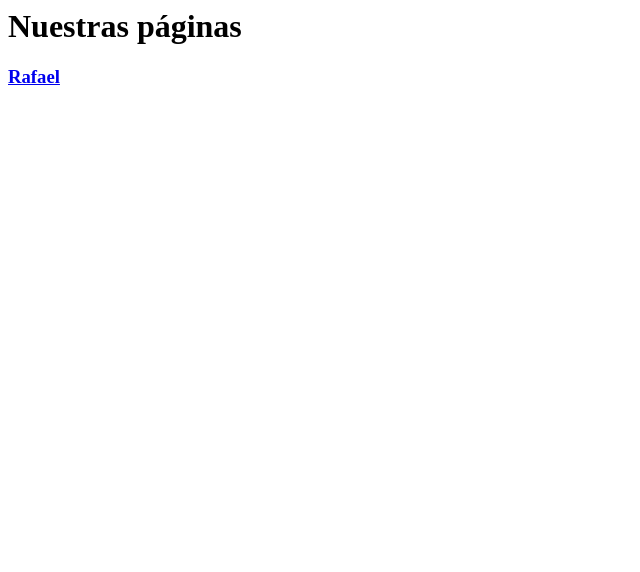
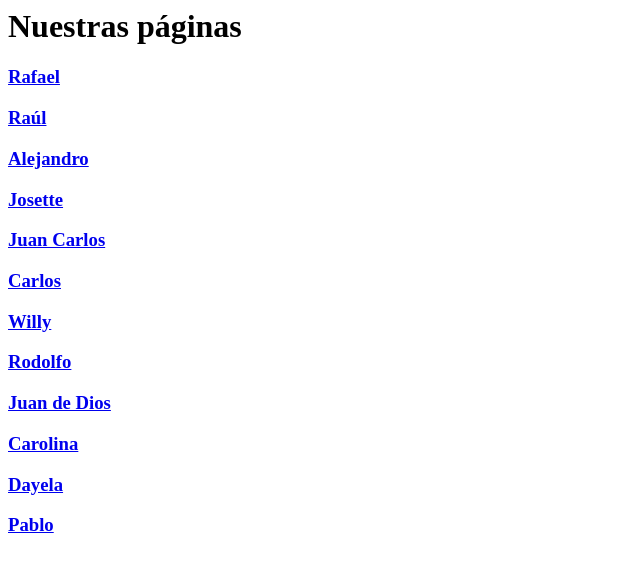
Before and after one commit to AltusConsulting/nuestras-paginas, a plain HTML site: page index.html in a window 1280 px wide. Shown: the whole page, without its empty margins (0-640 px from the left). Drawn offline with Linux system fonts and the light colour scheme.

Commit message:
Actualizacion del index

```diff
--- a/index.html
+++ b/index.html
@@ -5,5 +5,16 @@
 <body>
     <h1>Nuestras páginas</h1>
     <h3><a href="./rafael.html">Rafael<p></h3>
+    <h3><a href="./raul.html">Raúl<p></h3>
+    <h3><a href="./AlejandroFernandez.html">Alejandro<p></h3>
+    <h3><a href="./josette.html">Josette<p></h3>
+    <h3><a href="./juancarlos.html">Juan Carlos<p></h3>
+    <h3><a href="./CarlosGL.html">Carlos<p></h3>
+    <h3><a href="./willy.html">Willy<p></h3>
+    <h3><a href="./rodolfo.html">Rodolfo<p></h3>
+    <h3><a href="./juande.html">Juan de Dios<p></h3>
+    <h3><a href="./carolina.html">Carolina<p></h3>
+    <h3><a href="./daye.html">Dayela<p></h3>
+    <h3><a href="./pablo.html">Pablo<p></h3>
 </body>
 </html>
```
